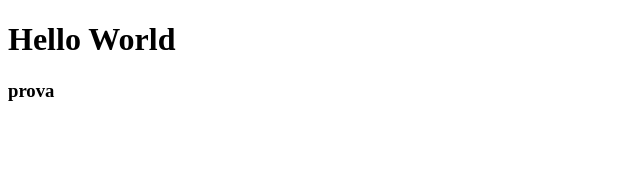
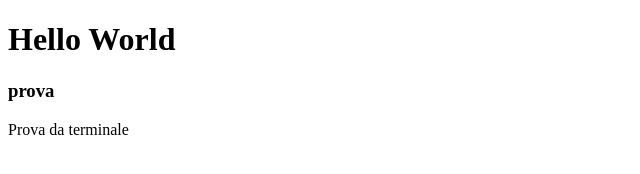
Before and after one commit to MichelaRicci/htmlcss-hello, a plain HTML site: page index.html in a window 1280 px wide. Shown: the whole page, without its empty margins (0-640 px from the left). Drawn offline with Linux system fonts and the light colour scheme.

Commit message:
Prova da terminale

```diff
--- a/index.html
+++ b/index.html
@@ -9,5 +9,6 @@
 <body>
     <h1>Hello World</h1>
     <h3>prova</h3>
+    <p>Prova da terminale</p>
 </body>
 </html>
```
